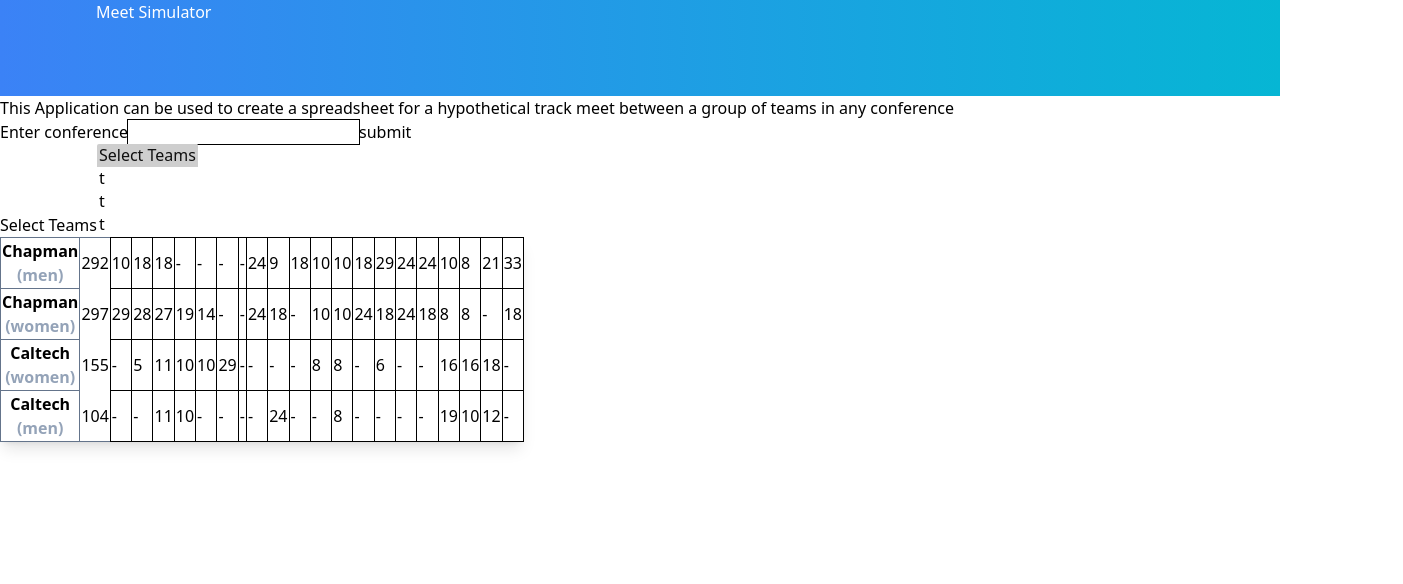
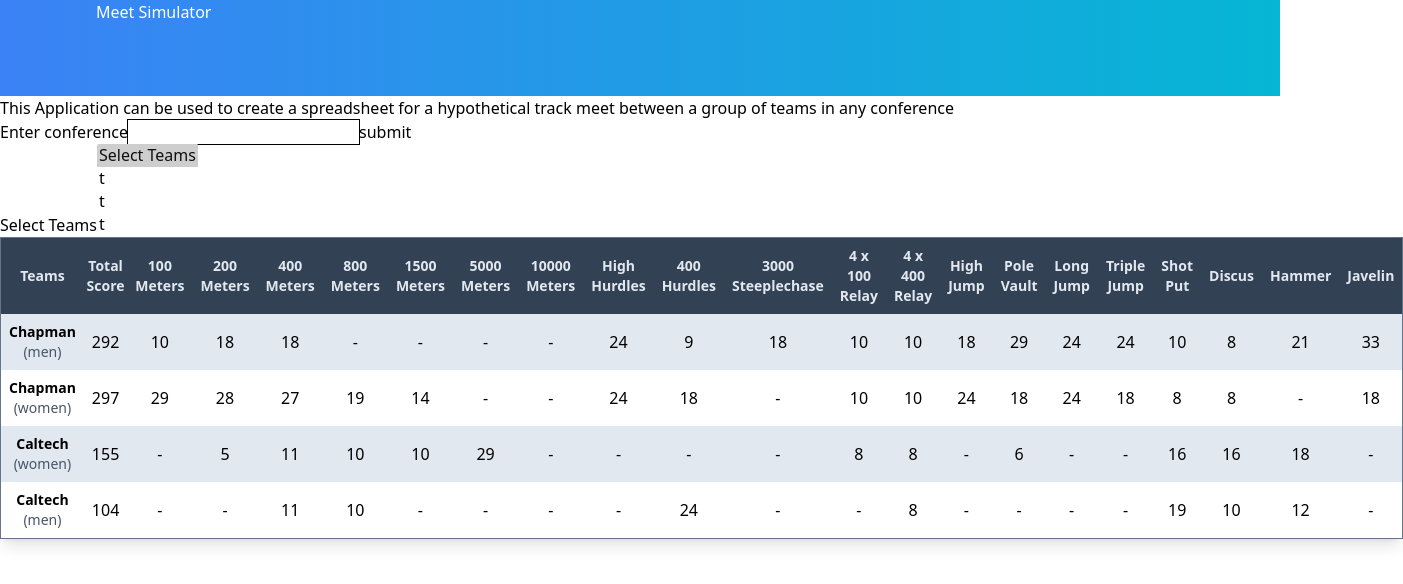
Before and after one commit to jsheh67/meetPredictorV2, a React (Create React App) app in the folder frontend/: page / in a window 1280 px wide. Shown: the top 584 px of the page, 1403 px wide, since content can reach past the window. Built offline with nearby package versions, Linux system fonts and the light colour scheme.

Commit message:
styleing table tailwind is ok

```diff
--- a/frontend/src/components/ResultTable.js
+++ b/frontend/src/components/ResultTable.js
@@ -1215,7 +1215,15 @@
     const eventResultFactory=(team)=>{
       return events.map(e=>{
         return(
-          <td className="border border-black ">{getMenOrWomen(team.scoreMap, e)}</td>
+          <td className=" p-2 text-center" >{getMenOrWomen(team.scoreMap, e)}</td>
+        )
+      })
+    }
+
+    const eventHeaderFactory=()=>{
+      return events.map(e=>{
+        return(
+          <th className="p-2 text-sm" >{e}</th>
         )
       })
     }
@@ -1225,11 +1233,11 @@
     const teamResults=(num)=>{
         return(meet.teams.map(t=>{
             return(
-                <tr>
-                    <th className =" border border-slate-500">{t.teamName}
-                      <p className="text-slate-400">{t.womens ? " (women)":" (men)" }</p>
+                <tr className="even:bg-slate-200 odd:bg-white">
+                    <th className ="text-sm p-2">{t.teamName}
+                      <p className="text-sm font-light text-slate-600">{t.womens ? " (women)":" (men)" }</p>
                     </th>
-                    <td>{t.totalPoints}</td>
+                    <td className =" p-2">{t.totalPoints}</td>
 
                     {/* <td>{getMenOrWomen(t.scoreMap,"400 Meters")}</td> */}
                     {eventResultFactory(t)}
@@ -1254,9 +1262,17 @@
     // }
 
     return(
-        <table className="shadow-lg bg-white border border-slate-500">
+        <table className="shadow-lg bg-white border border-slate-500 table-auto">
           <tbody>
+
+              <tr className="bg-slate-700 text-slate-200">
+                <th className="text-sm">Teams</th>
+                <th className="text-sm">Total Score</th>
+                {eventHeaderFactory()}
+              </tr>
+
               {teamResults()}
+
           </tbody>
             {/* <tr>
                 <th className="bg-blue-100 border text-left px-8 py-4">Event</th>
```
